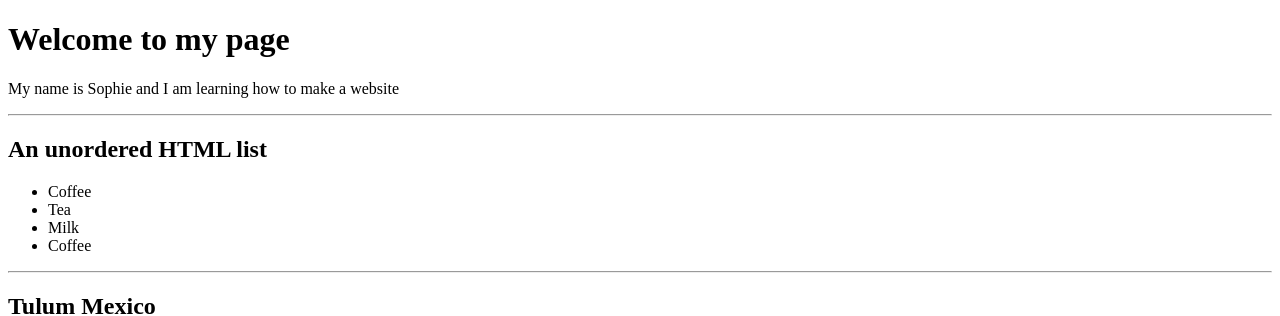
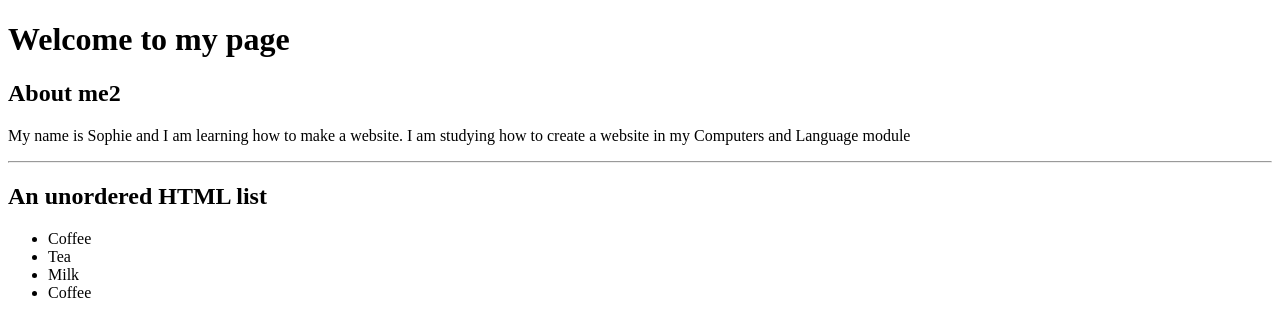
Before and after one commit to Somb10/Test, a plain HTML site: page index.html in a window 1280 px wide. Shown: the top 316 px of the page. Drawn offline with Linux system fonts and the light colour scheme.

Commit message:
Update index.html

```diff
--- a/index.html
+++ b/index.html
@@ -5,12 +5,14 @@
   <meta name="author" content="Sophie Brett">
   <meta name="description" content="My First Webpage">
   <title>Homepage</title>
-
+  <html lang="en">
+<body>
   </head>
 
   <body>
     <h1>Welcome to my page</h1>
-    <p>My name is Sophie and I am learning how to make a website</p>
+    <h2>About me2</h2>
+    <p>My name is Sophie and I am learning how to make a website. I am studying how to create a website in my Computers and Language module</p>
 <hr>
 
 <h2>An unordered HTML list</h2>
```
